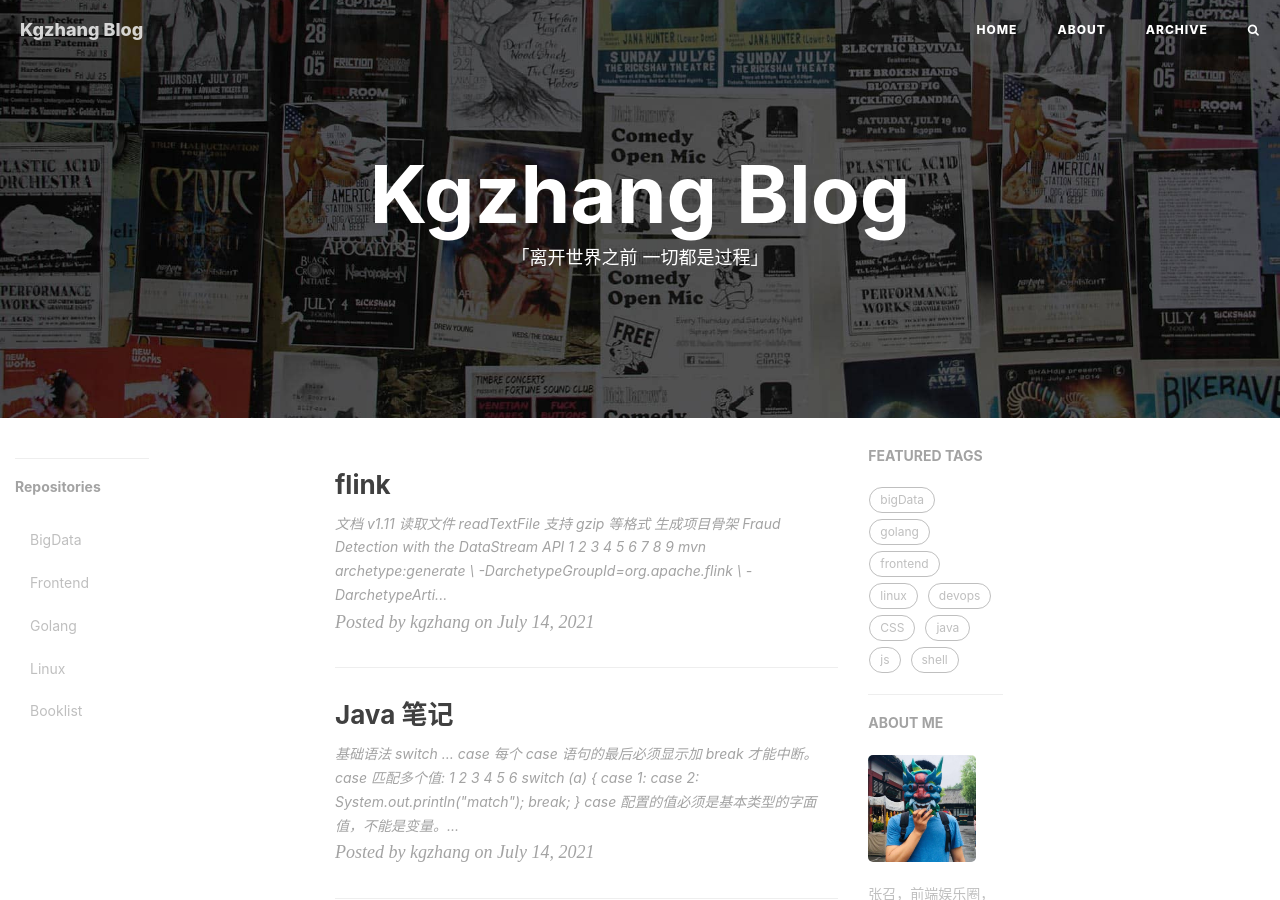
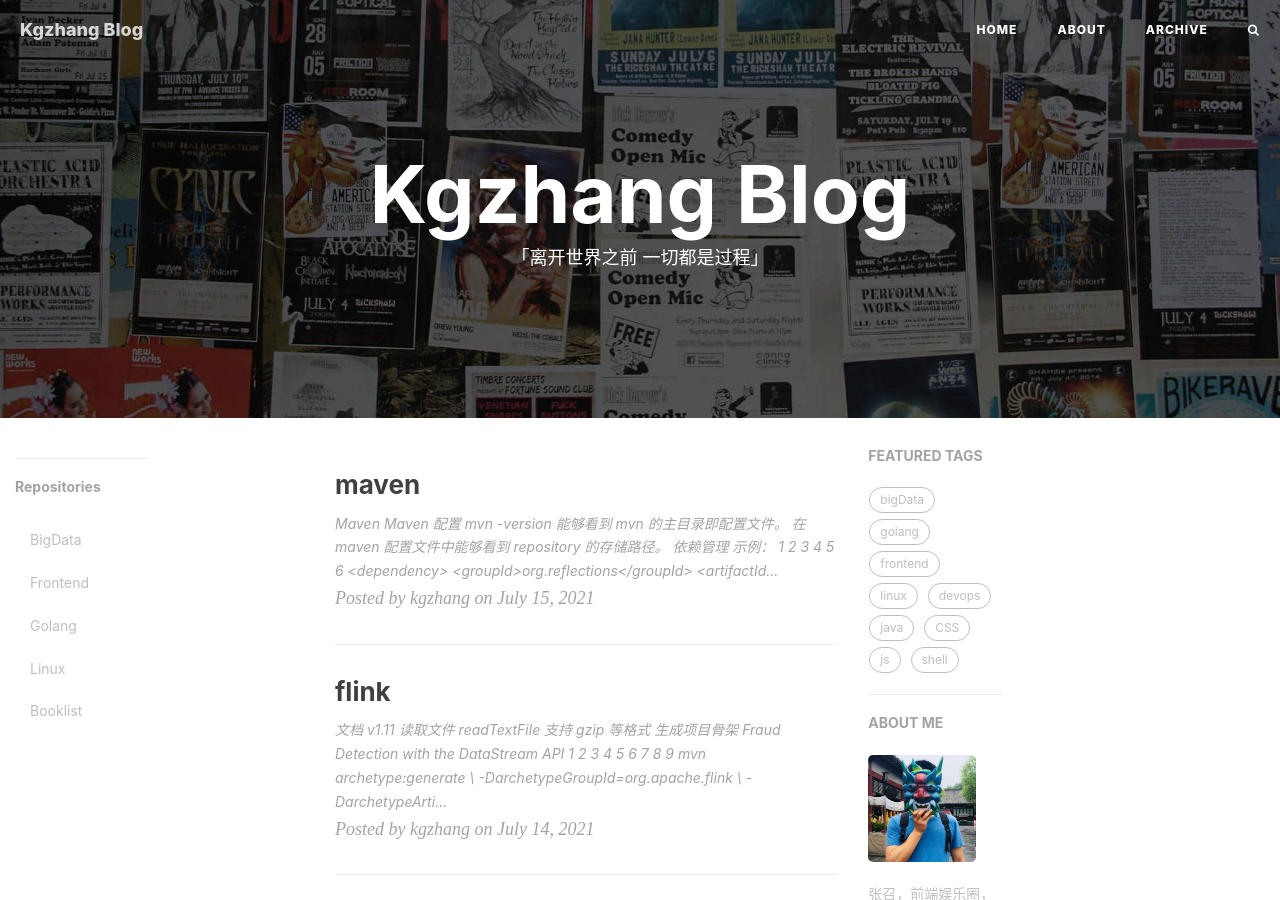
Before and after one commit to kougazhang/oom, a Jekyll site: the page built from index.html, in a window 1280 px wide and 900 px high. Built offline with Jekyll 4.4.1, drawn with Linux system fonts in a browser that asks for light colours; nearby versions of some CDN libraries; the list of posts is cut into pages by our own code; comment, search, counter and statistics services are not loaded; some of the changed text lies outside the part shown.

Commit message:
add post maven

````diff
--- a/_posts/2021-07-14-java.md
+++ b/_posts/2021-07-14-java.md
@@ -99,6 +99,12 @@ $ java -jar myjar.jar
 $ java -cp myjar.jar com.example.MainClass
 ```
 
+cp 即 classpath 的简写
+
+三、当运行时出现 `classNotFound` 时，要在 classpath 中声明依赖的路径。
+
+总体感受是，单独执行 jar 包来调试很繁琐，需要极度依赖 IDEA。
+
 ## 第三方库
 
 处理 Json，(GSON)[https://github.com/google/gson], (Maven)[http://mvnrepository.com/artifact/com.google.code.gson/gson]
@@ -129,3 +135,7 @@ private static TJob reflect(String jobName) throws Exception {
 解析命令行 [Apache Commons CLI](https://mvnrepository.com/artifact/commons-cli/commons-cli/1.4)
 
 [cli doc](http://commons.apache.org/proper/commons-cli/introduction.html)
+
+单元测试 [JUnit4](https://github.com/junit-team/junit4/wiki/Download-and-Install)
+
+[Junit4使用文档]()
--- /dev/null
+++ b/_posts/2021-07-15-maven.md
@@ -0,0 +1,37 @@
+---
+layout:     post
+title:      "maven"
+subtitle:   ""
+date:       2021-07-15 09:08:00
+author:     "kgzhang"
+catalog: false
+header-style: text
+tags:
+  - maven
+  - java
+---
+
+## Maven
+
+### Maven 配置
+`mvn -version` 能够看到 mvn 的主目录即配置文件。
+
+在 maven 配置文件中能够看到 repository 的存储路径。
+
+## 依赖管理
+
+示例：
+```xml
+<dependency>
+    <groupId>org.reflections</groupId>
+    <artifactId>reflections</artifactId>
+    <version>0.9.12</version>
+    <scope>provided</scope>
+</dependency>
+```
+
+### 依赖关系
++ compile	编译时需要用到该jar包（默认）	commons-logging
++ test	编译Test时需要用到该jar包	junit
++ runtime	编译时不需要，但运行时需要用到	mysql
++ provided. 为 provided 的依赖不会被打包到 "fat jar" 中。
````
